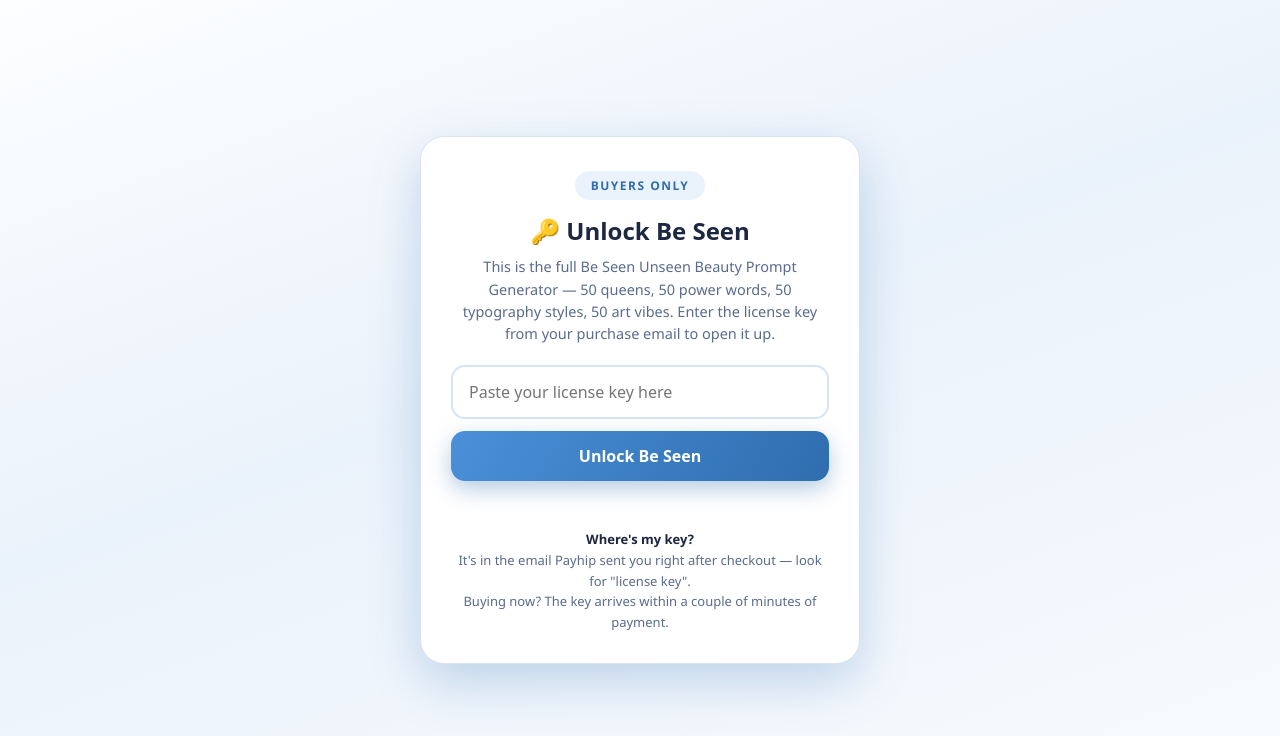
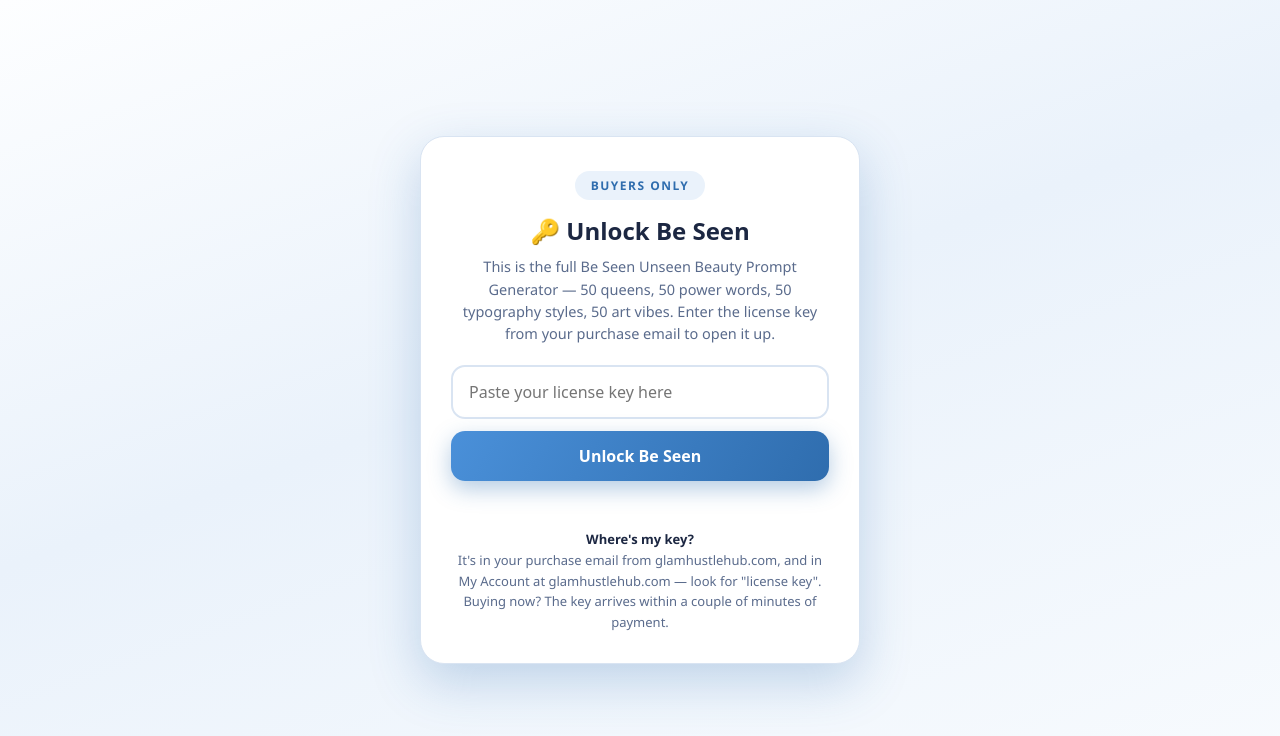
Before and after one commit to nakeymasi-coder/unseen-beauty-generator, a plain HTML site: page index.html in a window 1280 px wide. Drawn offline with Linux system fonts and the light colour scheme.

Commit message:
Replace retired Payhip wording; point buyers to glamhustlehub.com
Co-Authored-By: Claude Opus 5.5 <noreply@anthropic.com>
Claude-Session: https://claude.ai/code/session_01Sz6pcg45sAPNW1hMy25km5

```diff
--- a/index.html
+++ b/index.html
@@ -346,7 +346,7 @@ footer{text-align:center; color:#7A8CA0; margin-top:44px; font-size:.9rem;}
     <input id="genKeyInput" type="text" placeholder="Paste your license key here" autocomplete="off" spellcheck="false">
     <button id="genUnlockBtn">Unlock Be Seen</button>
     <p id="genGateMsg"></p>
-    <p class="genGate-hint"><strong>Where's my key?</strong><br>It's in the email Payhip sent you right after checkout — look for "license key".<br>Buying now? The key arrives within a couple of minutes of payment.</p>
+    <p class="genGate-hint"><strong>Where's my key?</strong><br>It's in your purchase email from glamhustlehub.com, and in My Account at glamhustlehub.com — look for "license key".<br>Buying now? The key arrives within a couple of minutes of payment.</p>
   </div>
 </div>
 <script>
```
